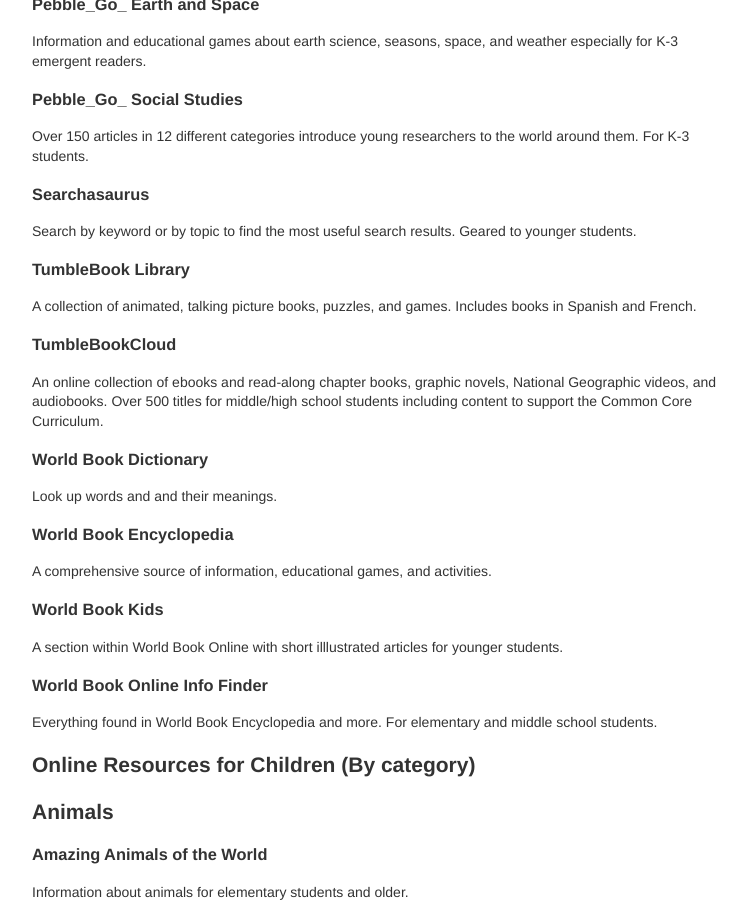
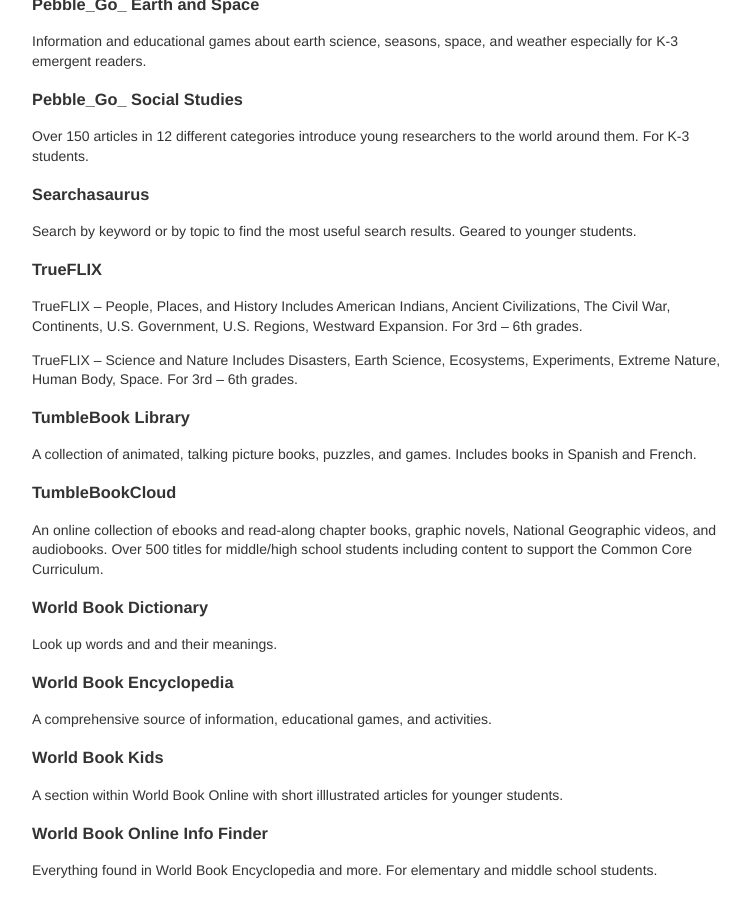
Before and after one commit to dpplweb/dppl-content, a Jekyll site: the page built from _posts/sara/0425-01-01-all-resources.md, in a window 1280 px wide and 900 px high, scrolled down 2451 px. Shown: the whole window, without its empty margins (258-1008 px from the left). Built offline with Jekyll 4.4.1, drawn with Linux system fonts in a browser that asks for light colours; Markdown is read by kramdown in place of the engine named in the settings.

Commit message:
Updated 0425-01-01-all-resources.md

```diff
--- a/_posts/sara/0425-01-01-all-resources.md
+++ b/_posts/sara/0425-01-01-all-resources.md
@@ -102,6 +102,13 @@ Over 150 articles in 12 different categories introduce young researchers to the
 
 ###Searchasaurus
 Search by keyword or by topic to find the most useful search results. Geared to younger students.
+
+###TrueFLIX
+TrueFLIX – People, Places, and History
+Includes American Indians, Ancient Civilizations, The Civil War, Continents, U.S. Government, U.S. Regions, Westward Expansion. For 3rd – 6th grades.
+
+TrueFLIX – Science and Nature
+Includes Disasters, Earth Science, Ecosystems, Experiments, Extreme Nature, Human Body, Space. For 3rd – 6th grades.
 
 ###TumbleBook Library
 A collection of animated, talking picture books, puzzles, and games. Includes books in Spanish and French.
```
